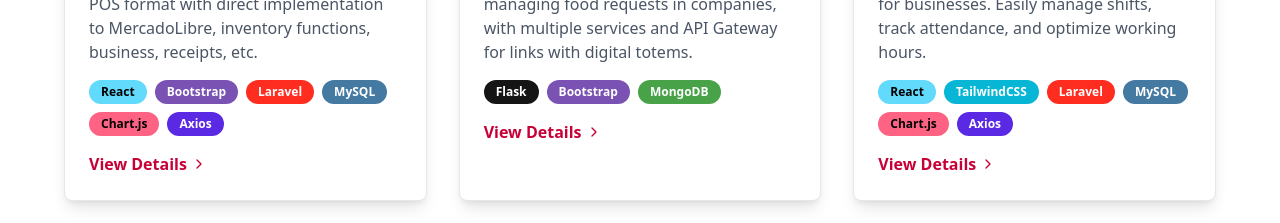
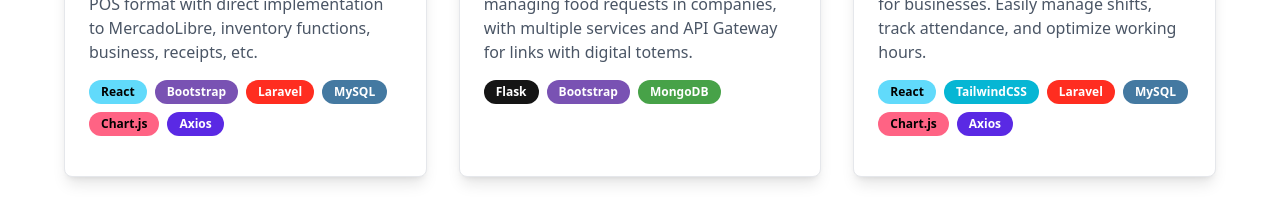
Before and after one commit to AstronautMarkus/astronautmarkus-portfolio, a React (Vite) app in the folder astronautmarkus/: page / in a window 1280 px wide. Shown: the part 2100-2323 px from the top of the page. Built offline with nearby package versions, Linux system fonts and the light colour scheme; no server answers.

Commit message:
refactor: remove Link component for project details and adjust layout

```diff
--- a/astronautmarkus/src/pages/home/components/FeaturedProjects.tsx
+++ b/astronautmarkus/src/pages/home/components/FeaturedProjects.tsx
@@ -1,6 +1,6 @@
 import { Link } from "react-router-dom";
 import { motion } from "framer-motion";
-import { ChevronRight, Code } from "lucide-react";
+import { Code } from "lucide-react";
 
 
 import MultiStockSync from "../../../assets/img/projects/multi-stock-sync.png";
@@ -118,13 +118,6 @@ const FeaturedProjects: React.FC = () => (
                   </span>
                 ))}
               </div>
-              <Link
-                to={`/projects/${project.slug}`}
-                className="text-rose-700 font-semibold hover:text-rose-800 transition flex items-center gap-1"
-              >
-                View Details
-                <ChevronRight size={16} />
-              </Link>
             </div>
           </motion.div>
         ))}
```
